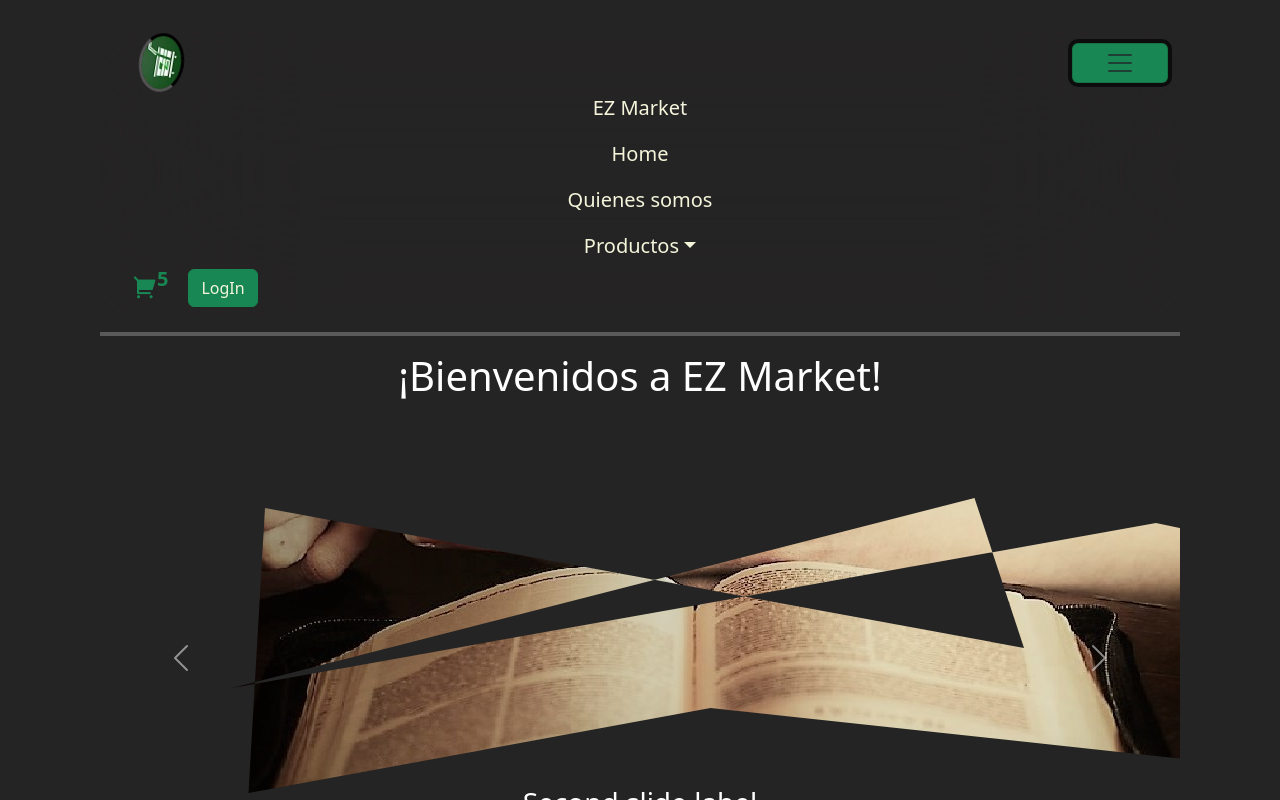
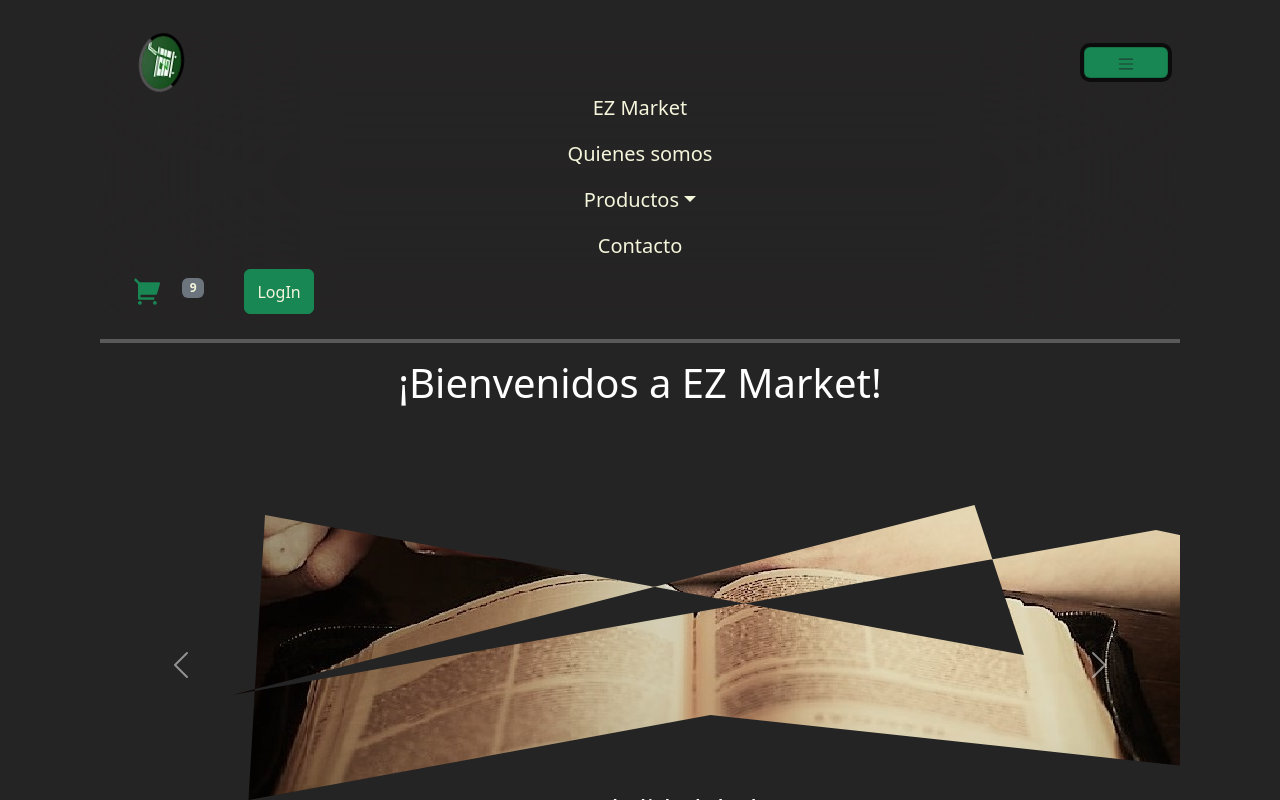
Before and after one commit to kjnoviello/EZ-Market, a React (Vite) app: page / in a window 1280 px wide. Both pictures are taken after a click on the button 1120 px from the left and 62 px from the top of the page. Shown: the top 800 px of the page. Built offline with nearby package versions, Linux system fonts and the light colour scheme.

Commit message:
usando props con componentes

```diff
--- a/src/App.jsx
+++ b/src/App.jsx
@@ -3,6 +3,7 @@ import Hr from './Components/Hr/Hr';
 import Footer from './Components/Footer/Footer';
 import Main from './Components/Main/Main';
 import QuienesSomos from './Components/QuienesSomos/QuienesSomos';
+import Cardwidget from './Components/CardWidget/Cardwidget';
 import './Components/data.json';
 import 'bootstrap/dist/css/bootstrap.min.css';
 import './App.css'
@@ -11,7 +12,7 @@ function App() {
 
   return (
     <>
-      <NavScrollExample></NavScrollExample>
+      <NavScrollExample card={Cardwidget}></NavScrollExample>
       <Hr></Hr>
       <QuienesSomos></QuienesSomos>
       <Hr></Hr>
--- /dev/null
+++ b/src/Components/BadgeWidget/BadgeWidget.jsx
@@ -0,0 +1,16 @@
+import Badge from 'react-bootstrap/Badge';
+import PropTypes from 'prop-types';
+
+function BadgeWidget(props) {
+    BadgeWidget.propTypes = {
+        badgeCount: PropTypes.string.isRequired,
+    }
+
+    return (
+        <>
+            <Badge bg="secondary">{props.badgeCount}</Badge>
+        </>
+    );
+}
+
+export default BadgeWidget
--- a/src/Components/CardWidget/Cardwidget.css
+++ b/src/Components/CardWidget/Cardwidget.css
@@ -1,5 +1,5 @@
 .cart{
-    font-size: 25px;
+    font-size: 30px;
     margin-left: 20px;
     cursor: pointer;
 }
@@ -9,3 +9,8 @@
   font-size: 20px;
   font-weight: 600;
 }
+
+.headerBar div span {
+  color: beige;
+  font-size: 12px;
+}
--- a/src/Components/CardWidget/Cardwidget.jsx
+++ b/src/Components/CardWidget/Cardwidget.jsx
@@ -1,11 +1,19 @@
+import BadgeWidget from '../BadgeWidget/BadgeWidget.jsx';
 import '../CardWidget/Cardwidget.css'
 
+//!---------------------------------
+//hay que poner el useState para que renderize
+//!---------------------------------
+
+
 const Cardwidget = () => {
-    const cartItemCount = 5;
+    const cartItemCount = 9;
+    const newCount = cartItemCount.toString()
   return (
     <div>
         <i className="ri-shopping-cart-2-fill cart"></i>
-        <sup className='cart_span'>{cartItemCount}</sup>
+        <sup className='cart_span'>
+          <BadgeWidget badgeCount={newCount}></BadgeWidget></sup>
     </div>
   )
 }
--- a/src/Components/ItemCount/ItemCount.jsx
+++ b/src/Components/ItemCount/ItemCount.jsx
@@ -4,7 +4,6 @@ import {  useState } from "react"
 import ('../ItemCount/ItemCount.css')
 
 const ItemCount = () => {
-
   const [count, setCount] = useState(0)
 
   const addCount = () => {
@@ -23,7 +22,6 @@ const ItemCount = () => {
       <label>{count}</label>
       <button onClick={addCount}>+1</button>
       <Button onClick={addCount}>Agregar</Button>
-
     </div>
   )
 }
--- a/src/Components/ItemList/ItemList.jsx
+++ b/src/Components/ItemList/ItemList.jsx
@@ -20,7 +20,7 @@ function ItemList(greeting) {
 			<Card.Title>
 				{greeting.precio}
 			</Card.Title>
-			<Button variant="primary" onClick={() => setModalShow(true)}>Más info</Button>
+			<Button variant="success" onClick={() => setModalShow(true)}>Más info</Button>
 			<ItemModal titulo={data.card1.titulo} autor={data.card1.autor} descripcion={data.card1.descripcion} show={modalShow} onHide={() => setModalShow(false)}></ItemModal>
 			</Card.Body>
 		</Card>
--- a/src/Components/ItemModal/ItemModal.jsx
+++ b/src/Components/ItemModal/ItemModal.jsx
@@ -51,7 +51,7 @@ function ItemModal(props) {
         </div>
       </Modal.Body>
       <Modal.Footer>
-        <Button onClick={props.onHide}>Close</Button>
+        <Button variant="outline-success" onClick={props.onHide}>Close</Button>
       </Modal.Footer>
     </Modal>
   );
--- a/src/Components/Navbar/Navbar.jsx
+++ b/src/Components/Navbar/Navbar.jsx
@@ -4,10 +4,11 @@ import Form from 'react-bootstrap/Form';
 import Nav from 'react-bootstrap/Nav';
 import Navbar from 'react-bootstrap/Navbar';
 import NavDropdown from 'react-bootstrap/NavDropdown';
-import Cardwidget from '../CardWidget/Cardwidget';
+// import Cardwidget from '../CardWidget/Cardwidget';
 import '../Navbar/Navbar.css'
 
-function NavScrollExample() {
+function NavScrollExample({card}) {
+
   return (
     <Navbar expand="xxl" className="sticky-top headerBar">
       <Container fluid>
@@ -20,8 +21,7 @@ function NavScrollExample() {
             navbarScroll
           >
             <Nav.Link href="#action1">EZ Market</Nav.Link>
-            <Nav.Link href="#action2">Home</Nav.Link>
-            <Nav.Link href="#action3">Quienes somos</Nav.Link>
+            <Nav.Link href="#action2">Quienes somos</Nav.Link>
             <NavDropdown title="Productos" id="navbarScrollingDropdown">
               <NavDropdown.Item href="#action4">Novelas</NavDropdown.Item>
               <NavDropdown.Item href="#action5">
@@ -32,9 +32,11 @@ function NavScrollExample() {
                 Ranking
               </NavDropdown.Item>
             </NavDropdown>
+            <Nav.Link href="#action3">Contacto</Nav.Link>
           </Nav>
           <Form className="d-flex">
-            <Cardwidget></Cardwidget>
+            {/* <Cardwidget></Cardwidget> */}
+            {card()}
             <Button variant="outline-success">LogIn</Button>
           </Form>
         </Navbar.Collapse>
```
Also changed, not shown: src/Components/Main/Main.jsx (+6 -6 lines), src/Components/ItemList/ItemList.css (line endings or trailing spaces).
